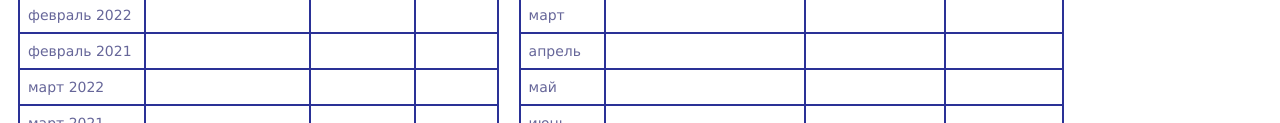
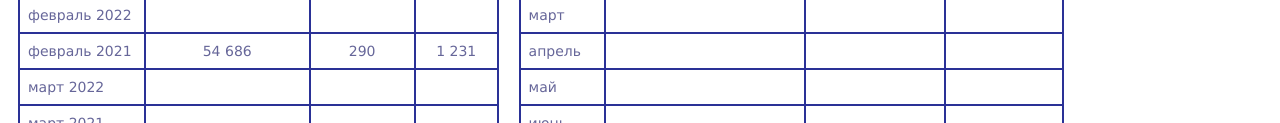
Before and after one commit to andreykolos/sh, a plain HTML site: page index.html in a window 1280 px wide. Shown: the part 199-322 px from the top of the page. Drawn offline with Linux system fonts and the light colour scheme.

Commit message:
Update index.html

```diff
--- a/index.html
+++ b/index.html
@@ -15,7 +15,7 @@
     <tr><td class="a">январь 2022</td><td>59&nbsp059</td><td>196</td><td>1&nbsp052</td></tr>
     <tr><td class="a">январь 2021</td><td>58&nbsp254</td><td>294</td><td>1&nbsp091</td></tr>
     <tr><td class="a">февраль 2022</td><td></td><td></td><td></td></tr>
-    <tr><td class="a">февраль 2021</td><td></td><td></td><td></td></tr>
+    <tr><td class="a">февраль 2021</td><td>54&nbsp686</td><td>290</td><td>1&nbsp231</td></tr>
     <tr><td class="a">март 2022</td><td></td><td></td><td></td></tr>
     <tr><td class="a">март 2021</td><td></td><td></td><td></td></tr>
     <tr><td class="a">апрель 2022</td><td></td><td></td><td></td></tr>
```
